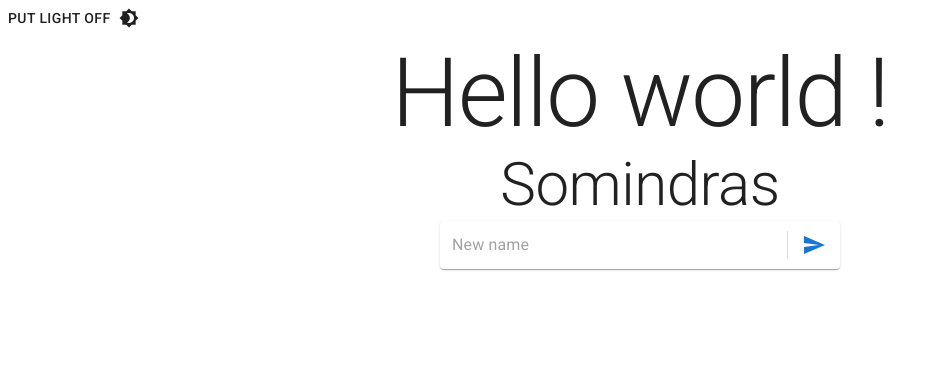
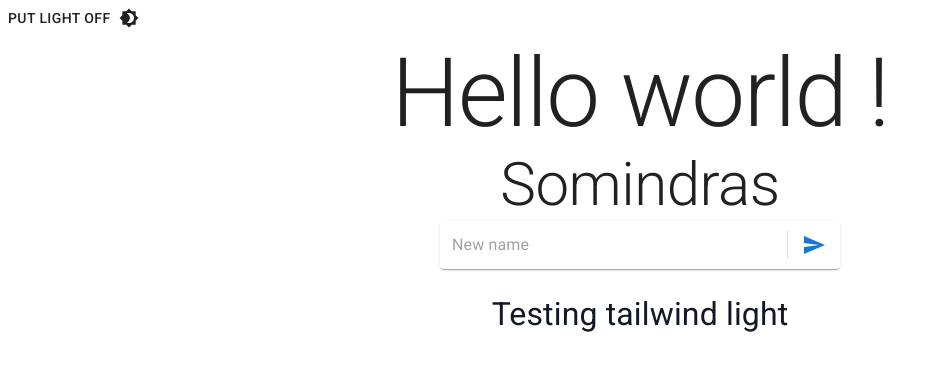
Before and after one commit to AntoninJuquel/react-ts-eslint-prettier-husky-template, a React (Create React App) app: page / in a window 1280 px wide. Shown: the top 370 px of the page, without its empty margins (0-938 px from the left). Built offline with nearby package versions, Linux system fonts and the light colour scheme.

Commit message:
tailwind dark mode

```diff
--- a/src/contexts/ColorMode.tsx
+++ b/src/contexts/ColorMode.tsx
@@ -28,15 +28,17 @@ export function ColorModeProvider({ children }: ColorModeProps): JSX.Element {
     [],
   )
 
-  const theme = React.useMemo(
-    () =>
-      createTheme({
-        palette: {
-          mode,
-        },
-      }),
-    [mode],
-  )
+  const theme = React.useMemo(() => {
+    const dark = 'dark'
+    const bodyClassList = window.document.body.classList
+    mode === dark ? bodyClassList.add(dark) : bodyClassList.remove(dark)
+
+    return createTheme({
+      palette: {
+        mode,
+      },
+    })
+  }, [mode])
 
   return (
     <ColorModeContext.Provider value={value}>
--- a/src/views/App.tsx
+++ b/src/views/App.tsx
@@ -69,6 +69,9 @@ export function App() {
             </IconButton>
           </Paper>
         </div>
+        <h1 className='text-center text-gray-900 dark:text-white'>
+          Testing tailwind {theme.palette.mode}
+        </h1>
       </main>
     </div>
   )
--- a/tailwind.config.js
+++ b/tailwind.config.js
@@ -1,5 +1,6 @@
 /** @type {import('tailwindcss').Config} */
 module.exports = {
+  darkMode: 'class',
   content: ['./src/**/*.{js,jsx,ts,tsx}'],
   theme: {
     extend: {},
```
